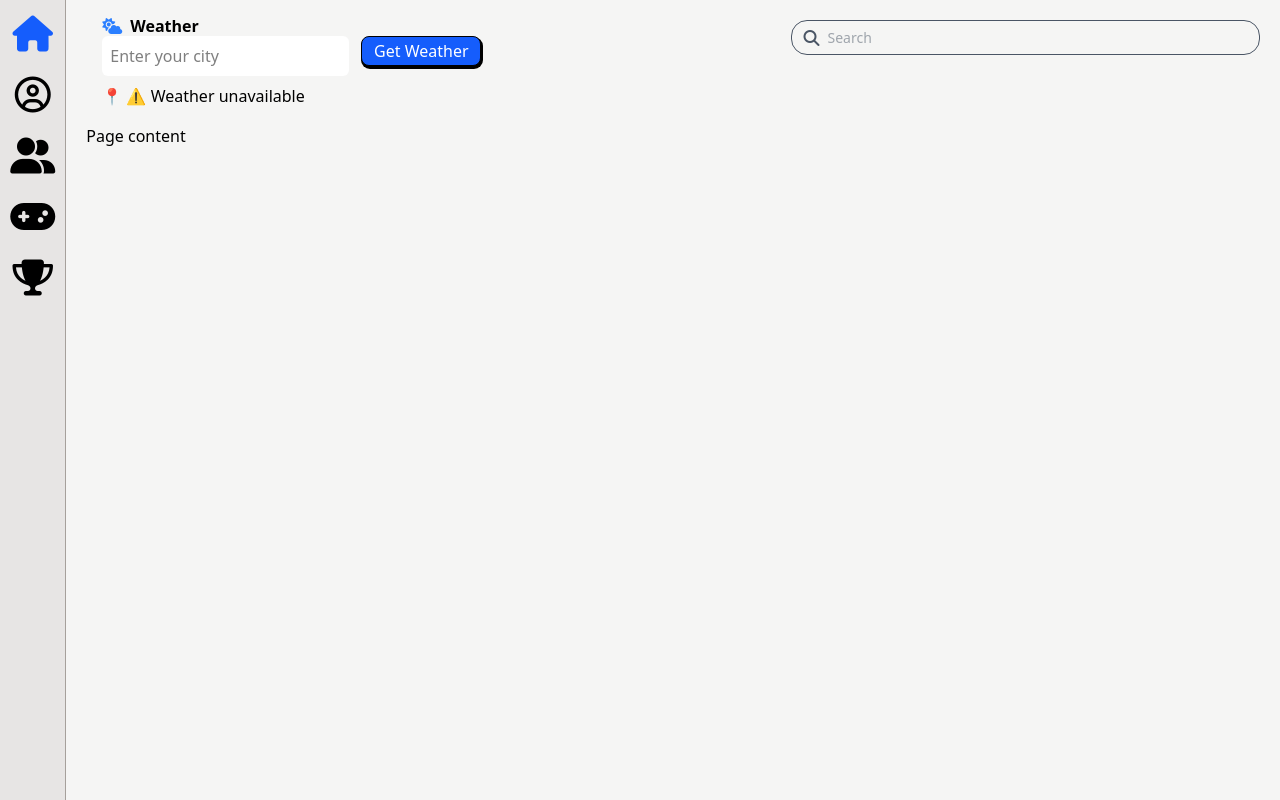
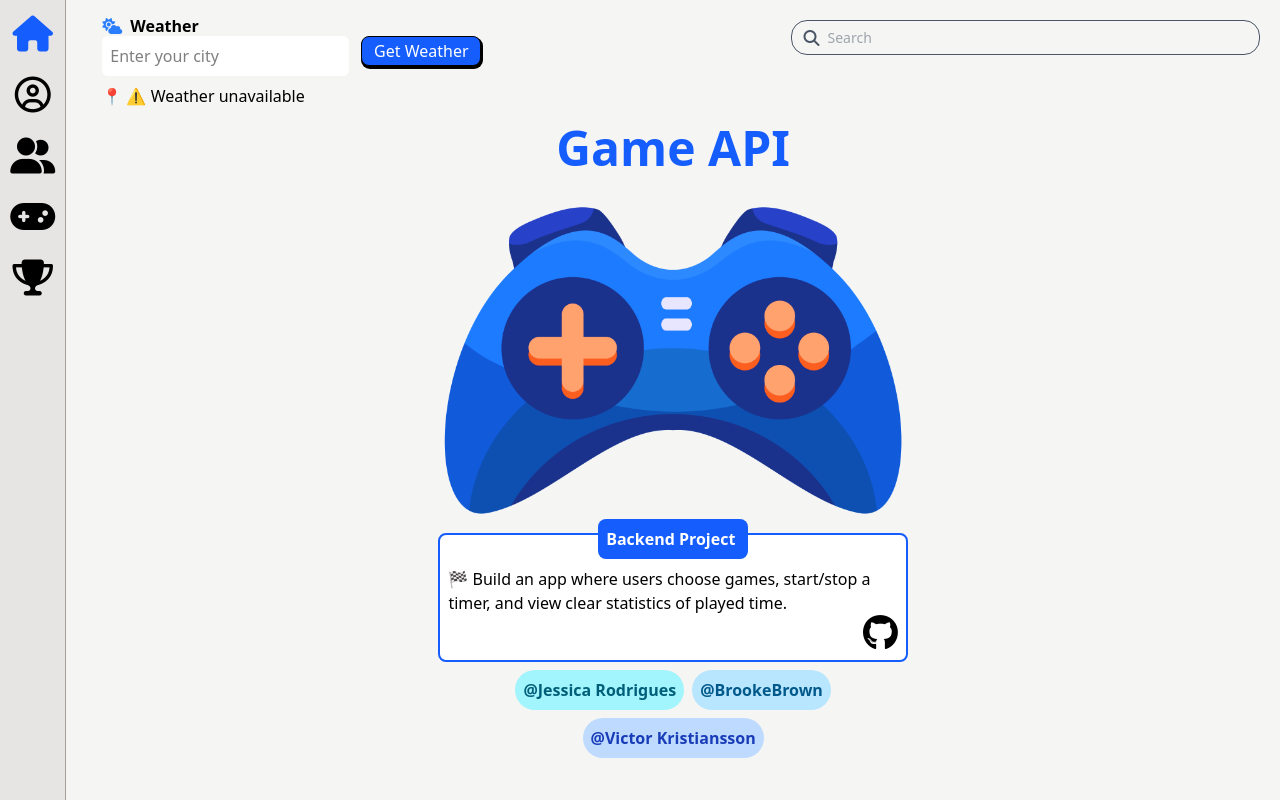
Before and after one commit to berriestrawberrie/GameAPI, a plain HTML site: page frontend/index.html in a window 1280 px wide. Drawn offline with nearby package versions, Linux system fonts and the light colour scheme; no server answers.

Commit message:
Added homepage information, and favicon icon

```diff
--- a/frontend/index.html
+++ b/frontend/index.html
@@ -3,8 +3,9 @@
   <head>
     <meta charset="UTF-8" />
     <link rel="stylesheet" href="assets/styles.css" />
+    <link rel="icon" type="image/png" href="images/logo.png" />
     <meta name="viewport" content="width=device-width, initial-scale=1.0" />
-    <title>Document</title>
+    <title>Game API</title>
     <!--TAILWIND-->
     <script src="https://cdn.jsdelivr.net/npm/@tailwindcss/browser@4"></script>
     <!--FONTAWESOME-->
@@ -111,7 +112,43 @@
         </div>
       </div>
       <!--END WEATHER WIDGET-->
-      Page content
+      <div class="flex flex-col w-full items-center">
+        <h1 class="text-5xl text-blue-600 font-bold mb-8">Game API</h1>
+        <img class="w-4/5 sm:w-2/5" src="images/game.png" />
+        <div
+          class="bg-white mt-4 rounded-lg w-4/5 sm:w-2/5 p-2 border-2 border-blue-600"
+        >
+          <div
+            class="-mt-6 mx-auto bg-blue-600 p-2 rounded-lg w-[150px] text-white font-bold"
+          >
+            Backend Project
+          </div>
+          <p class="mt-2">
+            🏁 Build an app where users choose games, start/stop a timer, and
+            view clear statistics of played time.
+          </p>
+          <p class="text-right">
+            <a
+              href="https://github.com/berriestrawberrie/GameAPI"
+              target="_blank"
+              ><i
+                class="text-right hover:text-blue-500 text-4xl fa-brands fa-github"
+              ></i
+            ></a>
+          </p>
+        </div>
+        <div class="mt-2 w-4/5 sm:w-2/5 flex flex-wrap justify-center gap-2">
+          <span class="p-2 rounded-3xl text-cyan-800 font-semibold bg-cyan-200"
+            >@Jessica Rodrigues
+          </span>
+          <span class="p-2 rounded-3xl text-sky-800 font-semibold bg-sky-200"
+            >@BrookeBrown</span
+          >
+          <span class="p-2 rounded-3xl text-blue-800 font-semibold bg-blue-200"
+            >@Victor Kristiansson</span
+          >
+        </div>
+      </div>
     </div>
     <script src="/frontend/assets/js/weather.js"></script>
   </body>
```
Also changed, not shown: frontend/game-statistics.html (+1 -0 lines), frontend/game-timer.html (+1 -0 lines), frontend/games.html (+1 -0 lines), frontend/register-page.html (+1 -0 lines), frontend/users-statistics.html (+1 -0 lines), frontend/users.html (+1 -0 lines), frontend/images/game.png (added), frontend/images/logo.png (added).
